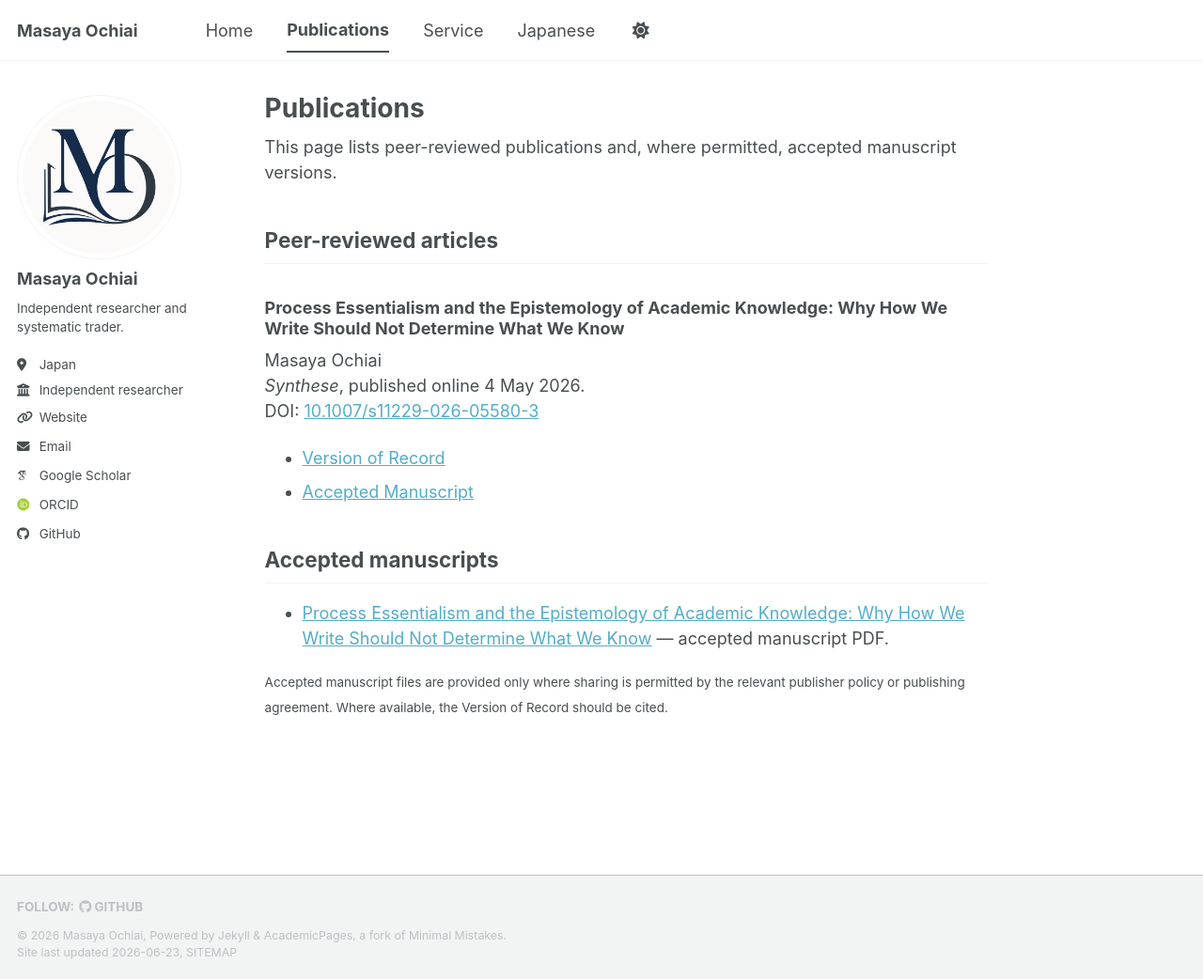
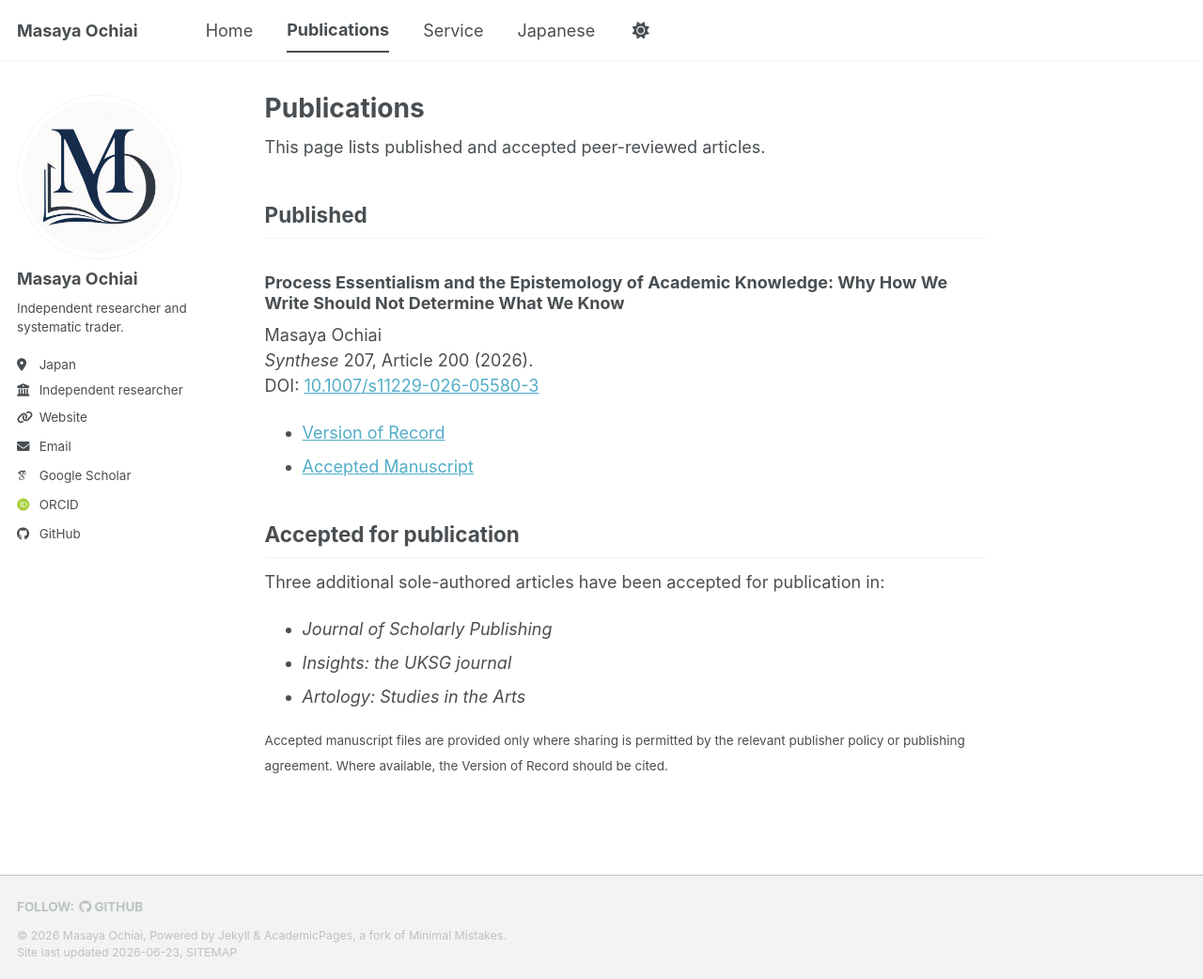
Before and after one commit to masaya-ochiai/masaya-ochiai.github.io, a Jekyll site: the page built from _pages/publications.html, in a window 1280 px wide and 1042 px high. Shown: the whole window at 94% size. Built offline with Jekyll 4.4.1, drawn with Linux system fonts in a browser that asks for light colours; some web fonts are replaced; a script bundle is joined from its source files by our own code; library files that are not in the unit come from our copies.

Commit message:
Update publications.html

```diff
--- a/_pages/publications.html
+++ b/_pages/publications.html
@@ -4,15 +4,15 @@ permalink: /publications/
 author_profile: true
 ---
 
-<p>This page lists peer-reviewed publications and, where permitted, accepted manuscript versions.</p>
+<p>This page lists published and accepted peer-reviewed articles.</p>
 
-<h2>Peer-reviewed articles</h2>
+<h2>Published</h2>
 
 <h3>Process Essentialism and the Epistemology of Academic Knowledge: Why How We Write Should Not Determine What We Know</h3>
 
 <p>
   Masaya Ochiai<br>
-  <em>Synthese</em>, published online 4 May 2026.<br>
+  <em>Synthese</em> 207, Article 200 (2026).<br>
   DOI: <a href="https://doi.org/10.1007/s11229-026-05580-3">10.1007/s11229-026-05580-3</a>
 </p>
 
@@ -21,13 +21,16 @@ author_profile: true
   <li><a href="/files/process-essentialism-synthese-accepted-manuscript.pdf">Accepted Manuscript</a></li>
 </ul>
 
-<h2>Accepted manuscripts</h2>
+<h2>Accepted for publication</h2>
+
+<p>Three additional sole-authored articles have been accepted for publication in:</p>
 
 <ul>
-  <li><a href="/files/process-essentialism-synthese-accepted-manuscript.pdf">Process Essentialism and the Epistemology of Academic Knowledge: Why How We Write Should Not Determine What We Know</a> — accepted manuscript PDF.</li>
+  <li><em>Journal of Scholarly Publishing</em></li>
+  <li><em>Insights: the UKSG journal</em></li>
+  <li><em>Artology: Studies in the Arts</em></li>
 </ul>
 
 <p><small>
-Accepted manuscript files are provided only where sharing is permitted by the relevant publisher policy or publishing agreement.
-Where available, the Version of Record should be cited.
+Accepted manuscript files are provided only where sharing is permitted by the relevant publisher policy or publishing agreement. Where available, the Version of Record should be cited.
 </small></p>
```
